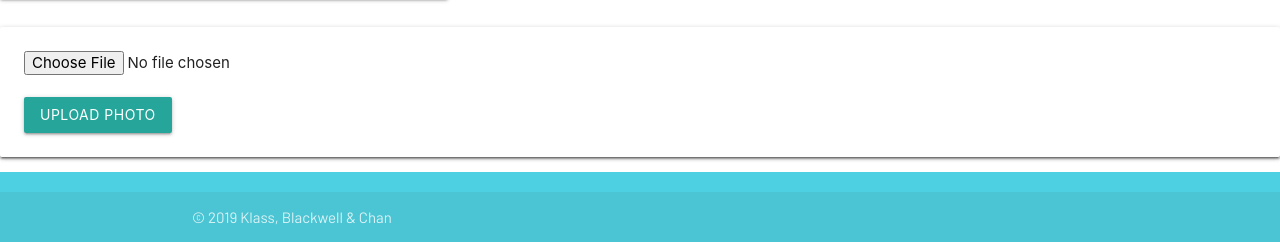
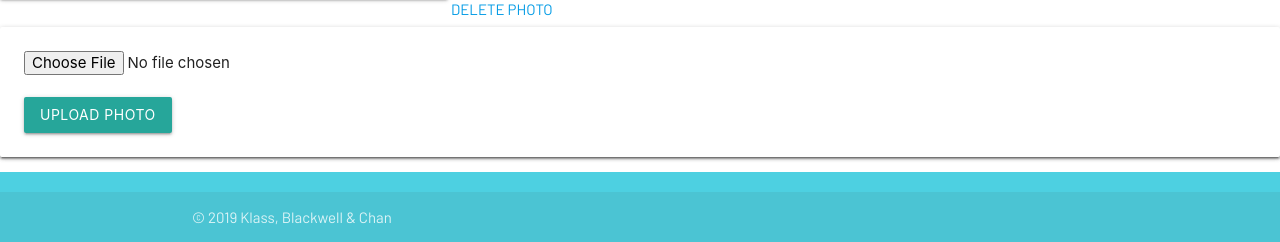
Before and after one commit to trentjblackwell/exoticpetsclub, a Django app: page /posts/1/ in a window 1280 px wide. Shown: the part 813-1055 px from the top of the page. Run offline with Django 3.2, Linux system fonts and the light colour scheme; a user stored in the database is signed in; tables that the repository leaves empty hold one stand-in row (values such as "Sample post").

Commit message:
delete photo functionality

```diff
--- a/main_app/templates/posts/detail.html
+++ b/main_app/templates/posts/detail.html
@@ -17,6 +17,7 @@
 </div>
     {% for photo in post.photo_set.all %}
       <img class="responsive-img card-panel" src="{{photo.url}}">
+      <a href="{% url 'delete_photo' post.id photo.id %}">DELETE PHOTO</a>
     {% empty %}
       <div class="card-panel teal-text center-align">No Photos Uploaded</div>
     {% endfor %}
--- a/main_app/urls.py
+++ b/main_app/urls.py
@@ -9,6 +9,7 @@ urlpatterns = [
     path('posts/<int:pk>/update/', views.PostUpdate.as_view(), name='posts_update'),
     path('posts/<int:pk>/delete/', views.PostDelete.as_view(), name='posts_delete'),
     path('posts/<int:post_id>/add_photo/', views.add_photo, name='add_photo'),
+    path('posts/<int:post_id>/delete_photo/<int:photo_id>/', views.delete_photo, name='delete_photo'),
     path('accounts/signup', views.signup, name='signup'),
     path('accounts/user_posts', views.user_index, name='user_index')
     ]
--- a/main_app/views.py
+++ b/main_app/views.py
@@ -16,6 +16,7 @@ class PostCreate(LoginRequiredMixin, CreateView):
     fields = ['title', 'description', 'price', 'contact']
     def form_valid(self, form):
         form.instance.user = self.request.user
+        print(form)
         return super().form_valid(form)
 
 class PostUpdate(LoginRequiredMixin, UpdateView):
@@ -60,6 +61,17 @@ def add_photo(request, post_id):
             print('An error occurred uploading file to S3')
     return redirect('detail', post_id=post_id)
 
+def delete_photo(request, post_id, photo_id):
+    # start_pos captures index of item right after last slash
+    # key slices url using start_pos, capturing the photo name
+    photo = Photo.objects.get(id=photo_id)
+    s3 = boto3.client('s3')
+    start_pos = photo.url.rfind('/') + 1
+    key = photo.url[start_pos:]
+    s3.delete_object(Bucket= 'catcollector5', Key=key)
+    Photo.objects.get(id=photo_id).delete()
+    return redirect('detail', post_id=post_id)
+
 def signup(request):
   error_message = ''
   if request.method == 'POST':
```
